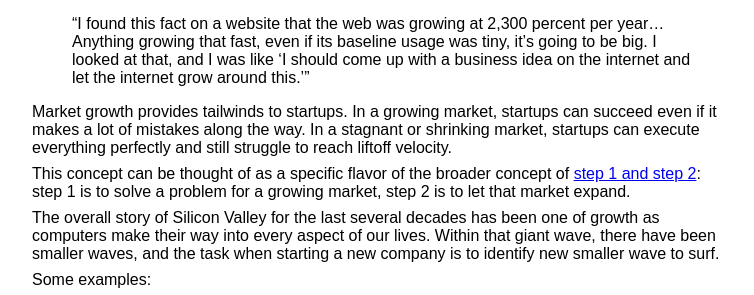
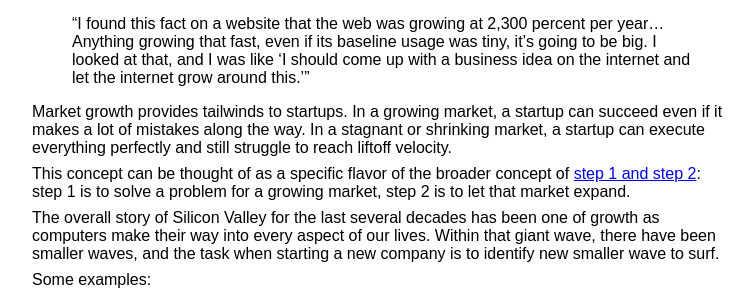
Before and after one commit to maxh/maxheinritz.com, a Jekyll site: the page built from _posts/2022-11-25-go-for-the-growth.md, in a window 1280 px wide. Shown: the part 157-452 px from the top of the page, without its empty margins (108-862 px from the left). Built offline with Jekyll 4.4.1, drawn with Linux system fonts in a browser that asks for light colours.

Commit message:
fix typos

```diff
--- a/_posts/2022-11-25-go-for-the-growth.md
+++ b/_posts/2022-11-25-go-for-the-growth.md
@@ -8,7 +8,7 @@ Regarding his idea to start Amazon, [Jeff Bezos said](https://www.cnbc.com/2020/
 
 > "I found this fact on a website that the web was growing at 2,300 percent per year... Anything growing that fast, even if its baseline usage was tiny, it's going to be big. I looked at that, and I was like 'I should come up with a business idea on the internet and let the internet grow around this.'"
 
-Market growth provides tailwinds to startups. In a growing market, startups can succeed even if it makes a lot of mistakes along the way. In a stagnant or shrinking market, startups can execute everything perfectly and still struggle to reach liftoff velocity.
+Market growth provides tailwinds to startups. In a growing market, a startup can succeed even if it makes a lot of mistakes along the way. In a stagnant or shrinking market, a startup can execute everything perfectly and still struggle to reach liftoff velocity.
 
 This concept can be thought of as a specific flavor of the broader concept of [step 1 and step 2](/posts/step-1-and-step-2.html): step 1 is to solve a problem for a growing market, step 2 is to let that market expand.
 
```
Also changed, not shown: posts/index.md (+0 -2 lines).
